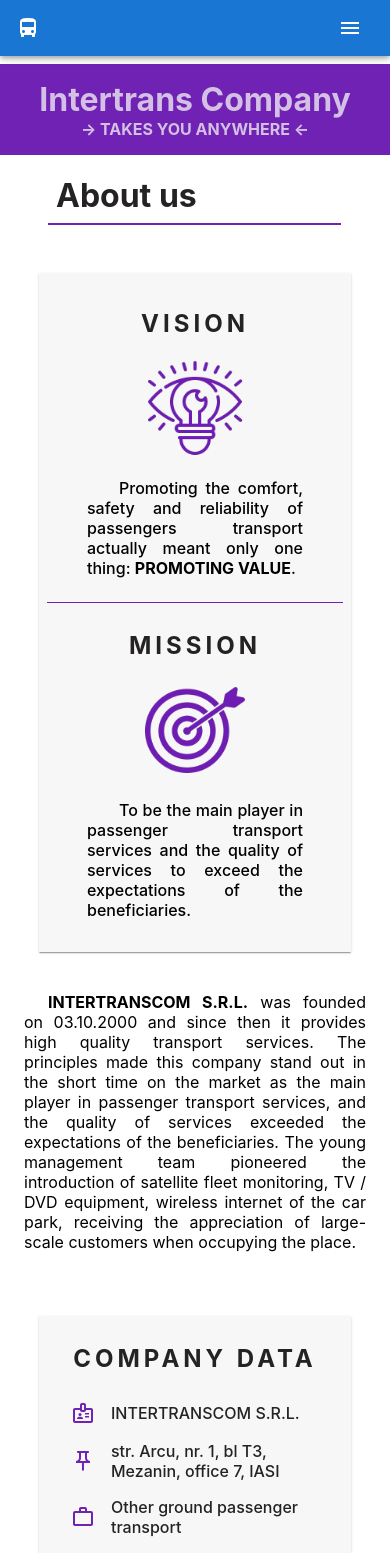
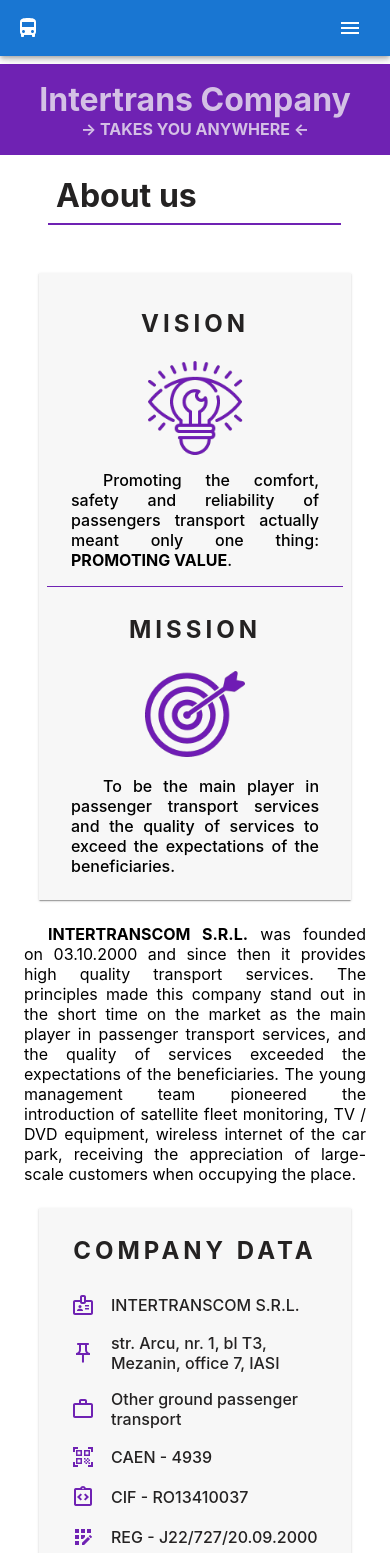
Before and after one commit to carla-vartolomei/transport-app, a Next.js app: page /about in a window 390 px wide. Shown: the top 1553 px of the page. Built offline with nearby package versions, Linux system fonts and the light colour scheme.

Commit message:
make some changes

```diff
--- a/components/routes-page/book-ticket/BookTicket.module.scss
+++ b/components/routes-page/book-ticket/BookTicket.module.scss
@@ -154,7 +154,9 @@
       padding: 0.5rem;
       color: $purple-color;
       border: 0.05rem $purple-color solid;
+      border-radius: 0.3rem;
       font-weight: bold;
+      margin-bottom: 0;
     }
   }
 }
--- a/styles/About.module.scss
+++ b/styles/About.module.scss
@@ -70,6 +70,10 @@
 
 @media (max-width: 699px) {
   .sectionRoot {
+    .companySection {
+      margin-top: 1rem;
+      margin-bottom: 2rem;
+    }
     .visionMissionSection,
     .companySection {
       flex-direction: column;
@@ -77,6 +81,14 @@
       .companyDataSection {
         border-right: 0;
         border-bottom: 0.1rem $purple-color solid;
+      }
+      .visionSection,
+      .missionSection {
+        p {
+          margin: 0.5rem 0;
+          padding: 0 1rem;
+          text-align: justify;
+        }
       }
       .imageSection,
       .companyDataSection {
--- a/styles/globals.scss
+++ b/styles/globals.scss
@@ -40,7 +40,6 @@
   .pageTitle {
     width: 75%;
     margin-left: 3rem;
-    // margin-right: 10rem;
   }
 }
 
@@ -53,7 +52,7 @@
 
 @media (max-width: 699px) {
   .pageDescription {
-    margin: 1.5rem;
+    margin: 0.5rem 1.5rem;
   }
 }
 
@@ -85,7 +84,7 @@
   background-color: $dark-color;
   color: white;
   text-transform: uppercase;
-  width: 50%;
+  width: 60%;
 }
 
 .MuiListItem-gutters.drawerListItem {
```
